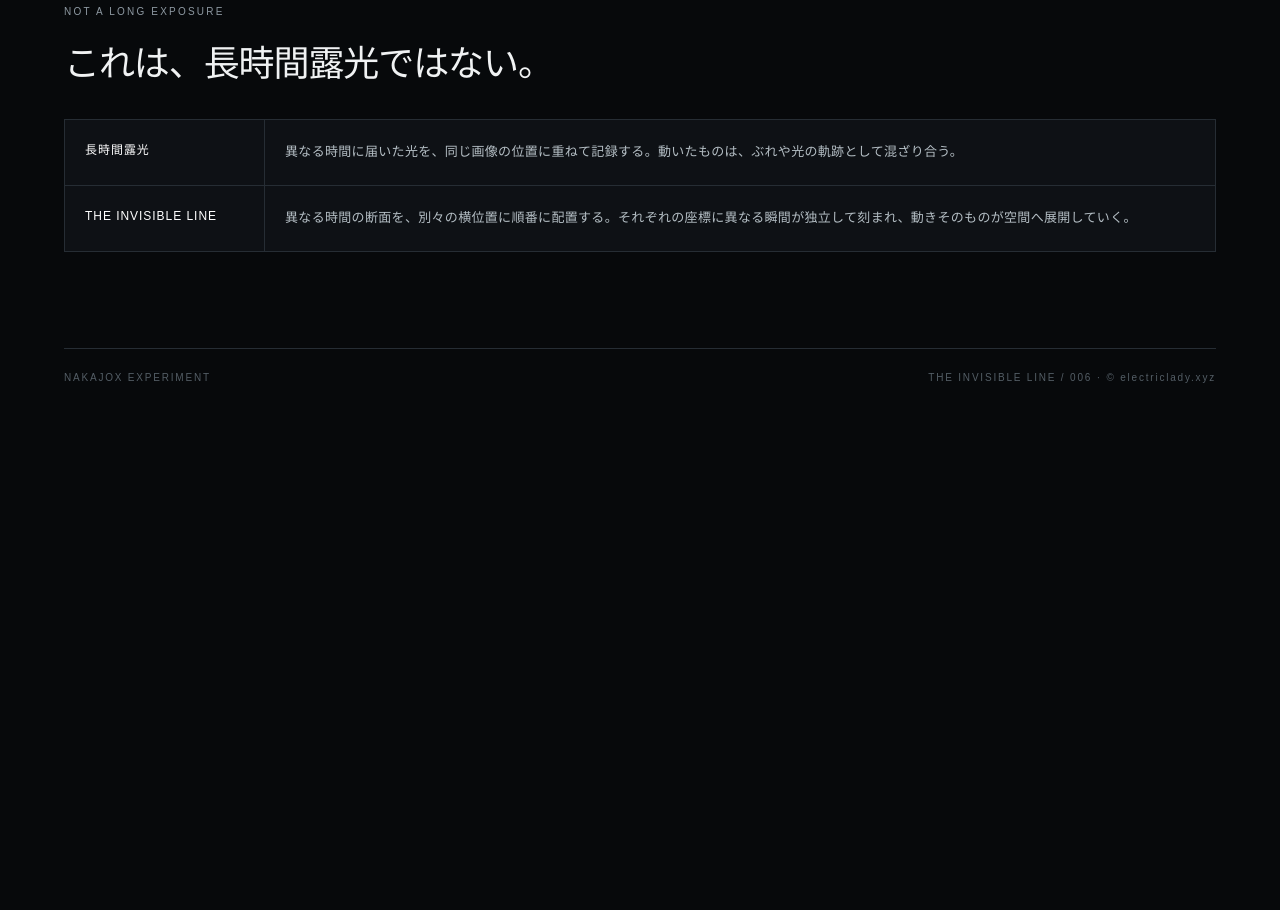
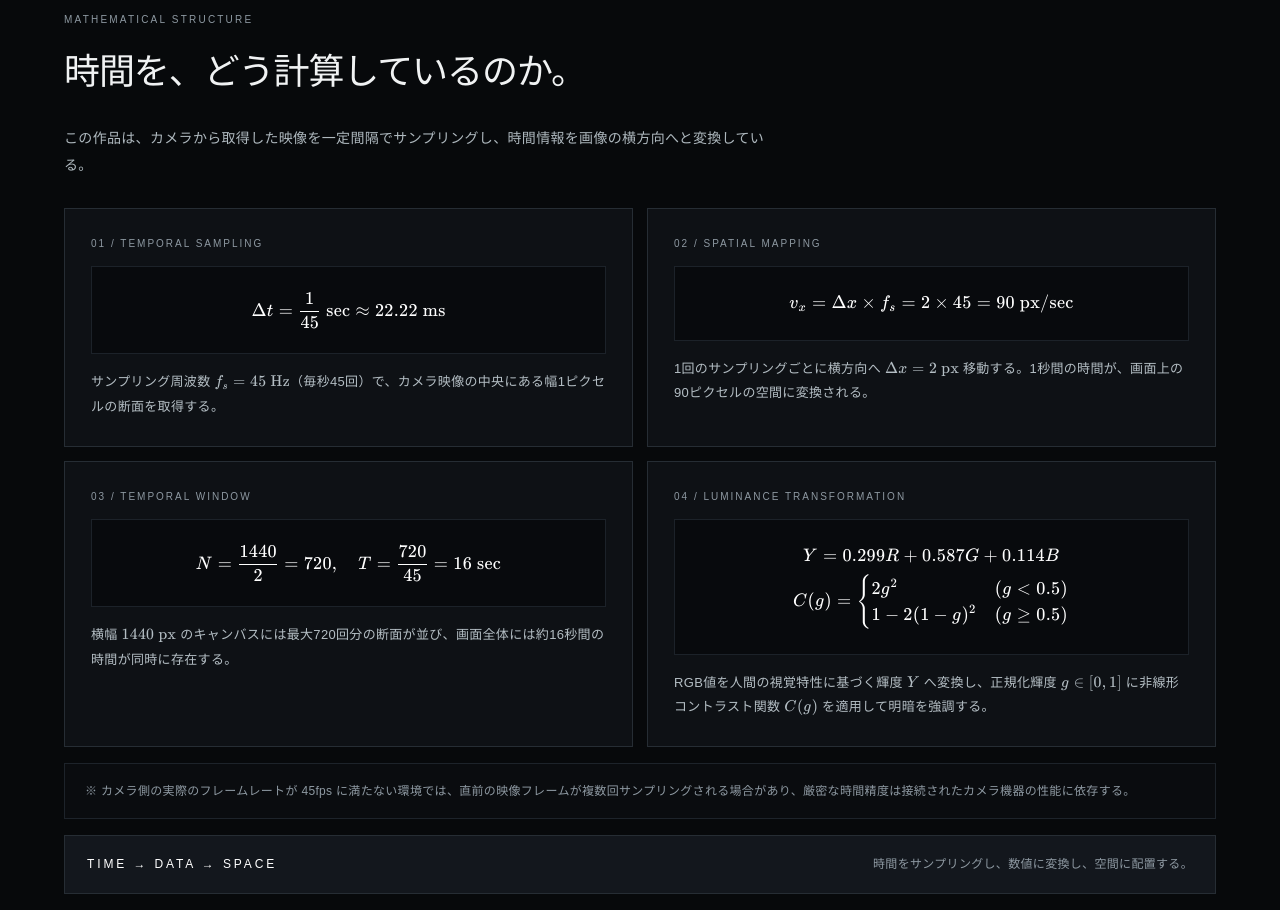
Before and after one commit to tnakajox/the-invisible-line, a plain HTML site: page index.html in a window 1280 px wide. Shown: the part 2010-2920 px from the top of the page. Before the commit the page ends 2484 px from the top, so only its background shows below. Drawn offline with nearby package versions, Linux system fonts and the light colour scheme.

Commit message:
Update index.html

```diff
--- a/index.html
+++ b/index.html
@@ -1,14 +1,26 @@
-<!doctype html>
+<!DOCTYPE html>
 <html lang="ja">
 <head>
-    <meta charset="UTF-8" />
-    <meta name="viewport" content="width=device-width, initial-scale=1.0" />
+<meta charset="UTF-8">
+<meta name="viewport" content="width=device-width, initial-scale=1.0">
 <title>THE INVISIBLE LINE — NAKAJOX EXPERIMENT 006</title>
+
+<!-- KaTeX for clean mathematical typesetting -->
+<link rel="stylesheet" href="https://cdn.jsdelivr.net/npm/katex@0.16.11/dist/katex.min.css">
+<script defer src="https://cdn.jsdelivr.net/npm/katex@0.16.11/dist/katex.min.js"></script>
+<script defer src="https://cdn.jsdelivr.net/npm/katex@0.16.11/dist/contrib/auto-render.min.js"
+  onload="renderMathInElement(document.body, {
+    delimiters: [
+      {left: '\\[', right: '\\]', display: true},
+      {left: '\\(', right: '\\)', display: false}
+    ]
+  });"></script>
 
 <style>
 :root {
   --bg: #07090b;
   --panel: #0e1115;
+  --panel2: #13171d;
   --line: #262d34;
   --text: #f0f2f3;
   --muted: #8e99a2;
@@ -24,8 +36,7 @@
   margin: 0;
   background: var(--bg);
   color: var(--text);
-        font-family:
-          Arial, "Helvetica Neue", "Hiragino Kaku Gothic ProN", sans-serif;
+  font-family: Arial, "Helvetica Neue", "Hiragino Kaku Gothic ProN", sans-serif;
   line-height: 1.75;
   letter-spacing: 0.02em;
   -webkit-font-smoothing: antialiased;
@@ -158,12 +169,8 @@
   height: 1px;
   background: var(--white);
 }
-      .slit-indicator::before {
-        top: 0;
-      }
-      .slit-indicator::after {
-        bottom: 0;
-      }
+.slit-indicator::before { top: 0; }
+.slit-indicator::after { bottom: 0; }
 
 /* CENTER START OVERLAY */
 .overlay {
@@ -204,9 +211,7 @@
   font-weight: 600;
   letter-spacing: 0.18em;
   cursor: pointer;
-        transition:
-          background 0.2s,
-          transform 0.15s;
+  transition: background 0.2s, transform 0.15s;
 }
 
 .overlay-start-btn:hover {
@@ -247,10 +252,7 @@
   font-size: 11px;
   letter-spacing: 0.12em;
   cursor: pointer;
-        transition:
-          background 0.2s,
-          color 0.2s,
-          border-color 0.2s;
+  transition: background 0.2s, color 0.2s, border-color 0.2s;
 }
 
 button.ctrl:hover:not(:disabled) {
@@ -318,9 +320,9 @@
   letter-spacing: 0.15em;
 }
 
-      /* THEORY & COMPARISON */
+/* SECTIONS */
 .section {
-        margin-top: 92px;
+  margin-top: 96px;
 }
 
 .section-kicker {
@@ -334,7 +336,15 @@
   font-size: clamp(24px, 3.8vw, 36px);
   font-weight: 400;
   letter-spacing: -0.03em;
-        margin: 0 0 24px;
+  margin: 0 0 22px;
+}
+
+.section-lead {
+  max-width: 720px;
+  color: #aeb8be;
+  font-size: 14px;
+  line-height: 1.95;
+  margin: 0 0 28px;
 }
 
 .theory-grid {
@@ -381,6 +391,83 @@
   margin-top: 22px;
   padding-top: 14px;
   border-top: 1px solid #1c2228;
+}
+
+/* MATHEMATICAL STRUCTURE */
+.math-grid {
+  display: grid;
+  grid-template-columns: repeat(2, 1fr);
+  gap: 14px;
+}
+
+.math-card {
+  border: 1px solid var(--line);
+  background: var(--panel);
+  padding: 26px;
+  display: flex;
+  flex-direction: column;
+  justify-content: space-between;
+}
+
+.math-label {
+  color: var(--muted);
+  font-size: 10px;
+  letter-spacing: 0.2em;
+  margin-bottom: 14px;
+}
+
+.math-formula {
+  background: #080a0d;
+  border: 1px solid #1c2229;
+  padding: 18px 16px;
+  margin-bottom: 16px;
+  color: var(--white);
+  overflow-x: auto;
+  font-size: 15px;
+}
+
+.math-formula .katex-display {
+  margin: 0.45em 0;
+}
+
+.math-desc {
+  color: #b4bec4;
+  font-size: 13px;
+  line-height: 1.9;
+  margin: 0;
+}
+
+.math-note {
+  margin-top: 16px;
+  padding: 16px 20px;
+  border: 1px solid #1d232a;
+  background: #0a0c0f;
+  color: var(--muted);
+  font-size: 12px;
+  line-height: 1.85;
+}
+
+.pipeline-bar {
+  margin-top: 16px;
+  border: 1px solid var(--line);
+  background: var(--panel2);
+  padding: 18px 22px;
+  display: flex;
+  justify-content: space-between;
+  align-items: center;
+  flex-wrap: wrap;
+  gap: 12px;
+}
+
+.pipeline-flow {
+  color: var(--white);
+  font-size: 12px;
+  letter-spacing: 0.24em;
+}
+
+.pipeline-caption {
+  color: var(--muted);
+  font-size: 12px;
 }
 
 /* DIFFERENCE */
@@ -433,7 +520,8 @@
 }
 
 @media (max-width: 820px) {
-        .theory-grid {
+  .theory-grid,
+  .math-grid {
     grid-template-columns: 1fr;
   }
   .compare-row {
@@ -460,7 +548,9 @@
 </head>
 
 <body>
+
 <main class="page">
+
   <div class="topline">
     <span>NAKAJOX EXPERIMENT</span>
     <span>NO. 006 / TIME &amp; SPACE</span>
@@ -476,15 +566,14 @@
     <div class="subtitle">CAN TIME BECOME SPACE?</div>
 
     <div class="intro">
-          私たちは、時間を直接見ることができない。<br />
-          画面の右端を通過する「たった1本の見えない線」が現在を切り取り続け、過ぎ去った瞬間を左へと積み重ねていく。<br />
-          <strong
-            >カメラの前でゆっくり動くとき、あなたの軌跡は時間の彫刻へと変わる。</strong
-          >
+      私たちは、時間を直接見ることができない。<br>
+      画面の右端を通過する「たった1本の見えない線」が現在を切り取り続け、過ぎ去った瞬間を左へと積み重ねていく。<br>
+      <strong>カメラの前でゆっくり動くとき、あなたの軌跡は時間の彫刻へと変わる。</strong>
     </div>
   </header>
 
   <section class="workspace" id="workspace">
+
     <div class="workspace-header">
       <span>TEMPORAL SCULPTURE / SLIT-SCAN</span>
       <span>X-AXIS = TIME · Y-AXIS = SPACE</span>
@@ -496,12 +585,10 @@
 
       <div class="overlay" id="overlay">
         <p class="overlay-prompt">
-              カメラの映像そのものは画面に表示されません。<br />
+          カメラの映像そのものは画面に表示されません。<br>
           中央の細いスリットを通過した光だけが、時間の地層として刻まれます。
         </p>
-            <button class="overlay-start-btn" id="overlayStartBtn">
-              START CAMERA
-            </button>
+        <button class="overlay-start-btn" id="overlayStartBtn">START CAMERA</button>
       </div>
     </div>
 
@@ -532,13 +619,16 @@
         <span id="elapsedText">0.0 SEC</span>
       </div>
     </div>
+
   </section>
 
+  <!-- PHILOSOPHY & CONCEPT -->
   <section class="section">
     <div class="section-kicker">THEORY / PHILOSOPHY</div>
     <h2>この作品の背景にある思想</h2>
 
     <div class="theory-grid">
+
       <article class="theory-card">
         <div>
           <div class="theory-number">01 / PHILOSOPHY</div>
@@ -571,9 +661,92 @@
         </div>
         <span class="term">IMMANUEL KANT / FORMS OF INTUITION</span>
       </article>
+
     </div>
   </section>
 
+  <!-- MATHEMATICAL STRUCTURE -->
+  <section class="section">
+    <div class="section-kicker">MATHEMATICAL STRUCTURE</div>
+    <h2>時間を、どう計算しているのか。</h2>
+    <p class="section-lead">
+      この作品は、カメラから取得した映像を一定間隔でサンプリングし、時間情報を画像の横方向へと変換している。
+    </p>
+
+    <div class="math-grid">
+
+      <article class="math-card">
+        <div>
+          <div class="math-label">01 / TEMPORAL SAMPLING</div>
+          <div class="math-formula">
+            \[
+            \Delta t = \frac{1}{45}\ \mathrm{sec} \approx 22.22\ \mathrm{ms}
+            \]
+          </div>
+          <p class="math-desc">
+            サンプリング周波数 \(f_s = 45\ \mathrm{Hz}\)（毎秒45回）で、カメラ映像の中央にある幅1ピクセルの断面を取得する。
+          </p>
+        </div>
+      </article>
+
+      <article class="math-card">
+        <div>
+          <div class="math-label">02 / SPATIAL MAPPING</div>
+          <div class="math-formula">
+            \[
+            v_x = \Delta x \times f_s = 2 \times 45 = 90\ \mathrm{px/sec}
+            \]
+          </div>
+          <p class="math-desc">
+            1回のサンプリングごとに横方向へ \(\Delta x = 2\ \mathrm{px}\) 移動する。1秒間の時間が、画面上の90ピクセルの空間に変換される。
+          </p>
+        </div>
+      </article>
+
+      <article class="math-card">
+        <div>
+          <div class="math-label">03 / TEMPORAL WINDOW</div>
+          <div class="math-formula">
+            \[
+            N = \frac{1440}{2} = 720, \quad T = \frac{720}{45} = 16\ \mathrm{sec}
+            \]
+          </div>
+          <p class="math-desc">
+            横幅 \(1440\ \mathrm{px}\) のキャンバスには最大720回分の断面が並び、画面全体には約16秒間の時間が同時に存在する。
+          </p>
+        </div>
+      </article>
+
+      <article class="math-card">
+        <div>
+          <div class="math-label">04 / LUMINANCE TRANSFORMATION</div>
+          <div class="math-formula">
+            \[
+            Y = 0.299R + 0.587G + 0.114B
+            \]
+            \[
+            C(g) = \begin{cases} 2g^2 & (g < 0.5) \\ 1 - 2(1 - g)^2 & (g \geq 0.5) \end{cases}
+            \]
+          </div>
+          <p class="math-desc">
+            RGB値を人間の視覚特性に基づく輝度 \(Y\) へ変換し、正規化輝度 \(g \in [0, 1]\) に非線形コントラスト関数 \(C(g)\) を適用して明暗を強調する。
+          </p>
+        </div>
+      </article>
+
+    </div>
+
+    <div class="math-note">
+      ※ カメラ側の実際のフレームレートが 45fps に満たない環境では、直前の映像フレームが複数回サンプリングされる場合があり、厳密な時間精度は接続されたカメラ機器の性能に依存する。
+    </div>
+
+    <div class="pipeline-bar">
+      <span class="pipeline-flow">TIME → DATA → SPACE</span>
+      <span class="pipeline-caption">時間をサンプリングし、数値に変換し、空間に配置する。</span>
+    </div>
+  </section>
+
+  <!-- NOT A LONG EXPOSURE -->
   <section class="section">
     <div class="section-kicker">NOT A LONG EXPOSURE</div>
     <h2>これは、長時間露光ではない。</h2>
@@ -599,6 +772,7 @@
     <span>NAKAJOX EXPERIMENT</span>
     <span>THE INVISIBLE LINE / 006 · © electriclady.xyz</span>
   </footer>
+
 </main>
 
 <video id="video" autoplay muted playsinline></video>
@@ -612,14 +786,12 @@
   const stripCanvas = document.createElement("canvas");
   stripCanvas.width = 1;
   stripCanvas.height = canvas.height;
-        const stripCtx = stripCanvas.getContext("2d", {
-          willReadFrequently: true,
-        });
+  const stripCtx = stripCanvas.getContext("2d", { willReadFrequently: true });
 
   const W = canvas.width;
   const H = canvas.height;
 
-        // 高精細な彫刻の質感を得るため 2px 刻み・約45fps でサンプリング
+  // Δx = 2px, fs = 45Hz (Δt = 1/45 sec ≈ 22.22ms)
   const STEP = 2;
   const SAMPLE_INTERVAL = 1000 / 45;
 
@@ -628,7 +800,6 @@
   let frozen = false;
   let animationId = null;
   let lastSampleTime = 0;
-        let startTime = 0;
   let totalSamples = 0;
   let elapsedSeconds = 0;
 
@@ -671,10 +842,9 @@
     const percent = Math.min(100, (totalSamples / maxSamples) * 100);
 
     progressFill.style.width = percent + "%";
-          progressText.textContent =
-            percent < 100
+    progressText.textContent = percent < 100
       ? `${Math.floor(percent)}% / HISTORY BUILDING`
-              : "100% / CONTINUOUS TIME";
+      : "100% / CONTINUOUS TIME (16.0 SEC WINDOW)";
 
     elapsedText.textContent = elapsedSeconds.toFixed(1) + " SEC";
   }
@@ -686,30 +856,19 @@
 
     stripCtx.drawImage(
       video,
-            sourceX,
-            0,
-            1,
-            video.videoHeight,
-            0,
-            0,
-            1,
-            H,
+      sourceX, 0, 1, video.videoHeight,
+      0, 0, 1, H
     );
 
-          // 銀塩写真風のハイコントラスト・モノクロ階調変換
     const image = stripCtx.getImageData(0, 0, 1, H);
     const pixels = image.data;
 
     for (let i = 0; i < pixels.length; i += 4) {
-            let gray =
-              (0.299 * pixels[i] +
-                0.587 * pixels[i + 1] +
-                0.114 * pixels[i + 2]) /
-              255;
-            // わずかなS字コントラストで黒を締め、ハイライトの彫刻感を強調
-            gray =
-              gray < 0.5 ? 2 * gray * gray : 1 - Math.pow(-2 * gray + 2, 2) / 2;
-            const val = Math.max(0, Math.min(255, Math.round(gray * 255)));
+      const g = (0.299 * pixels[i] + 0.587 * pixels[i + 1] + 0.114 * pixels[i + 2]) / 255;
+      const c = g < 0.5
+        ? 2 * g * g
+        : 1 - 2 * Math.pow(1 - g, 2);
+      const val = Math.max(0, Math.min(255, Math.round(c * 255)));
 
       pixels[i] = val;
       pixels[i + 1] = val;
@@ -719,10 +878,7 @@
 
     stripCtx.putImageData(image, 0, 0);
 
-          // 蓄積された時間を左へシフト
     ctx.drawImage(canvas, -STEP, 0);
-
-          // 右端（現在）に新しい断面を刻む
     ctx.drawImage(stripCanvas, 0, 0, 1, H, W - STEP, 0, STEP, H);
 
     totalSamples++;
@@ -753,13 +909,8 @@
     if (running) return;
 
     try {
-            if (
-              !navigator.mediaDevices ||
-              !navigator.mediaDevices.getUserMedia
-            ) {
-              throw new Error(
-                "この環境ではカメラを利用できません。HTTPSまたはlocalhostで開いてください。",
-              );
+      if (!navigator.mediaDevices || !navigator.mediaDevices.getUserMedia) {
+        throw new Error("この環境ではカメラを利用できません。HTTPSまたはlocalhostで開いてください。");
       }
 
       setStatus("CONNECTING...");
@@ -768,9 +919,9 @@
         video: {
           facingMode: "user",
           width: { ideal: 1280 },
-                height: { ideal: 720 },
+          height: { ideal: 720 }
         },
-              audio: false,
+        audio: false
       });
 
       video.srcObject = stream;
@@ -778,7 +929,6 @@
 
       running = true;
       frozen = false;
-            startTime = performance.now();
       lastSampleTime = 0;
 
       overlay.classList.add("hidden");
@@ -792,6 +942,7 @@
 
       setStatus("RECORDING TIME", true);
       animationId = requestAnimationFrame(loop);
+
     } catch (error) {
       console.error(error);
       setStatus("CAMERA ERROR");
@@ -818,7 +969,7 @@
     }
 
     if (stream) {
-            stream.getTracks().forEach((track) => track.stop());
+      stream.getTracks().forEach(track => track.stop());
       stream = null;
     }
 
@@ -866,9 +1017,7 @@
   }
 
   document.addEventListener("fullscreenchange", () => {
-          fullscreenBtn.textContent = document.fullscreenElement
-            ? "EXIT FULL SCREEN"
-            : "FULL SCREEN";
+    fullscreenBtn.textContent = document.fullscreenElement ? "EXIT FULL SCREEN" : "FULL SCREEN";
   });
 
   overlayStartBtn.addEventListener("click", startCamera);
@@ -883,5 +1032,6 @@
   clearArtwork();
 })();
 </script>
+
 </body>
 </html>
```
Lines whose indentation alone changed are shown as unchanged.
